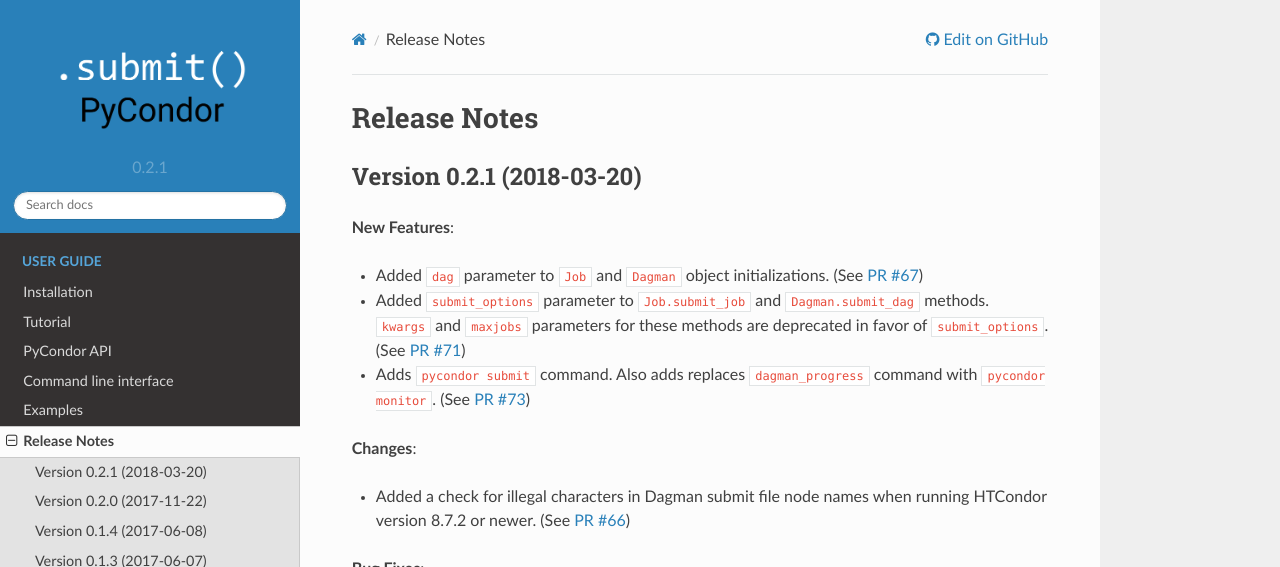
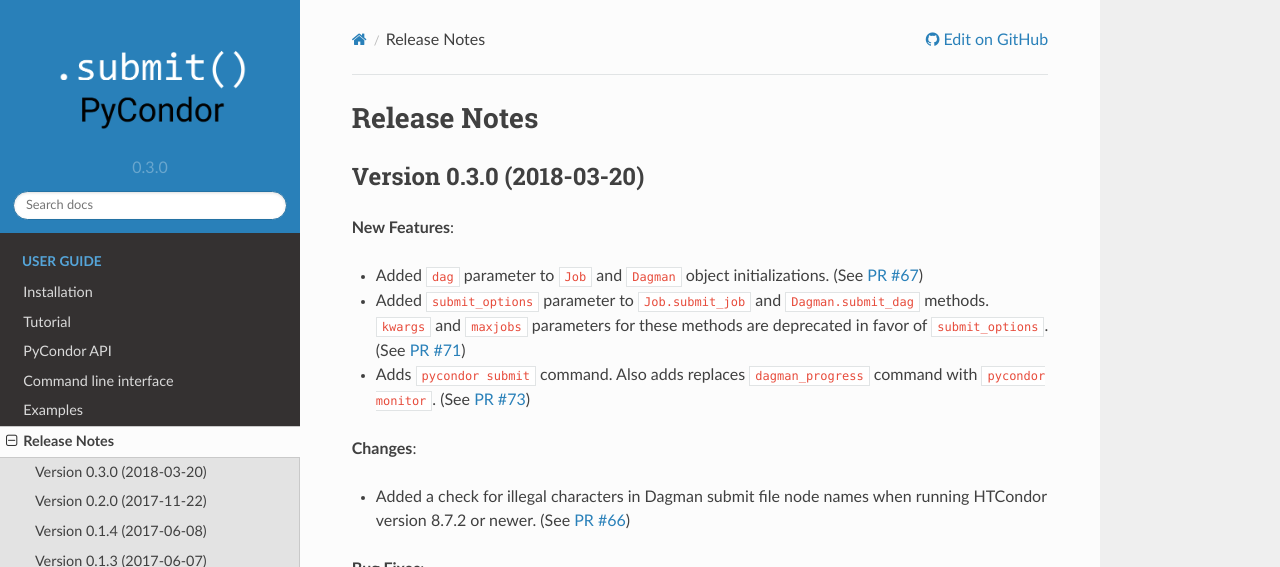
Before and after one commit to pycondor/pycondor, a Sphinx documentation site: the page built from docs/changelog.rst, in a window 1280 px wide and 900 px high. Shown: the top 567 px of the window. Built offline with Sphinx 7.4.7 and the Read the Docs theme 2.0.0, drawn with Linux system fonts in a browser that asks for light colours.

Commit message:
Bump version number to 0.3.0

```diff
--- a/docs/changelog.rst
+++ b/docs/changelog.rst
@@ -6,7 +6,7 @@
 Release Notes
 *************
 
-Version 0.2.1 (2018-03-20)
+Version 0.3.0 (2018-03-20)
 --------------------------
 
 **New Features**:
--- a/pycondor/__version__.py
+++ b/pycondor/__version__.py
@@ -1,2 +1,2 @@
 
-__version__ = '0.2.1'
+__version__ = '0.3.0'
```
